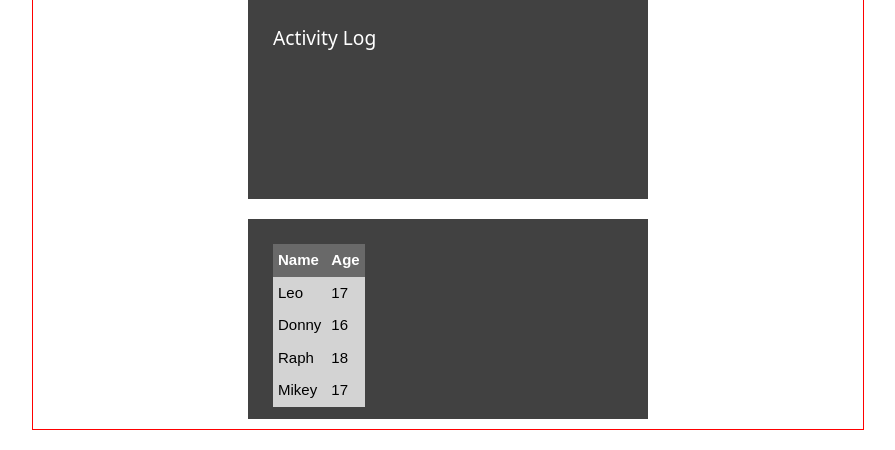
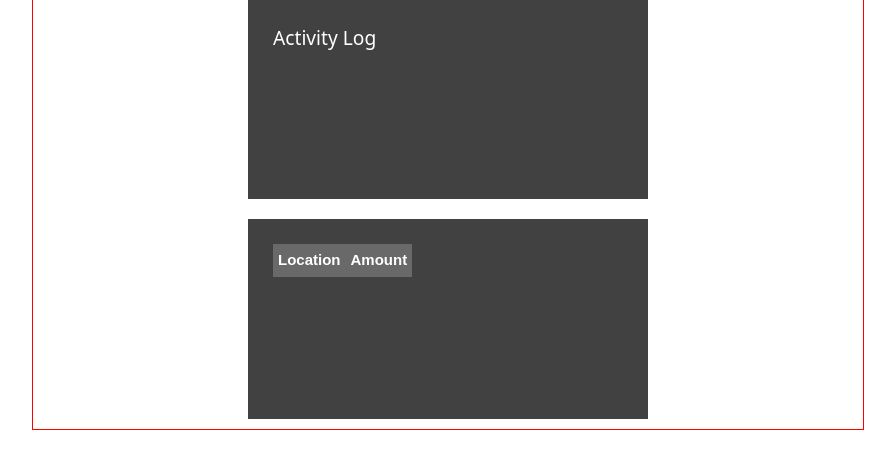
Before and after one commit to jonnyfriendlychicago/PY_Flask_NinjaGold, a Flask app: page / in a window 1280 px wide. Shown: the part 832-1282 px from the top of the page, without its empty margins (192-1087 px from the left). Run offline with Flask 2, Linux system fonts and the light colour scheme; lists and menus that the app fills with data are empty.

Commit message:
working! yay!

```diff
--- a/server.py
+++ b/server.py
@@ -9,44 +9,50 @@
 def beHome():
     if "transactionsList" not in session:
         session['transactionsList'] = []
-        # session['transactionsList2'] = []
-        # session['transactionsDetailsList'] = []
 
     if "StudentInfoList" not in session:
         session['StudentInfoList'] = [
-            {'name' : 'Leo', 'age' : 17}
-            , {'name' : 'Donny', 'age' : 16 }
-            ,{'name' : 'Raph', 'age' : 18}
-            , {'name' : 'Mikey', 'age' : 17}
+            # {'name' : 'Leo', 'age' : 17}
+            # , {'name' : 'Donny', 'age' : 16 }
+            # ,{'name' : 'Raph', 'age' : 18}
+            # , {'name' : 'Mikey', 'age' : 17}
         ]
-    print(session['StudentInfoList'])
+
+        # session['StudentInfoList'] = listo
+        # session['StudentInfoListDos'] = listo
+
+
     return render_template("index.html")
 
 @app.route('/processMoney', methods=['Post'])
 def processMoney():
     if (request.form['which_form'] =='transType1'):
-        # delta = random.randint(10,20)
-        # session['transactionsList'].append(delta)
-        # session['transactionsList2'].append(20)
+
+        delta = random.randint(10,20)
+        session['transactionsList'].append(delta)
+        session['sumTransactionList'] = sum(session['transactionsList'])
+
+
+        # below is the Cameron design that works!
+        a_dictionary = {'loc' : 'Farmville', 'amt' : delta}
+        mylist = session['StudentInfoList']
+        mylist.append(a_dictionary)
+        session['StudentInfoList'] = mylist
+
+        # below is the Cameron design that works!  commenting out for future ref as i now hck it up further
+        # a_dictionary = {'name' : 'JonnyFriend', 'age' : 42}
+        # mylist = session['StudentInfoList']
+        # mylist.append(a_dictionary)
+        # session['StudentInfoList'] = mylist
+
+    # elif request.form['which_form'] =='transType2':
+        # session['transactionsList'].append(40)
+        # session['transactionsList2'].append(40)
         # session['sumTransactionList'] = sum(session['transactionsList'])
-        # session['transactionsDetailsList'].append(1)
-
-        a_dictionary = {'name' : 'Splinter', 'age' : 60}
-        # session.dictionary_copy = session.a_dictionary.copy()
-        session['StudentInfoList'].append(a_dictionary)
-
-        # print(session.StudentInfoList)
-        print(session['StudentInfoList'])
-        # jrf
-
-    elif request.form['which_form'] =='transType2':
-        session['transactionsList'].append(40)
-        # session['transactionsList2'].append(40)
-        session['sumTransactionList'] = sum(session['transactionsList'])
         # session['transactionsDetailsList'].append(2)
 
-    # elif request.form['which_form'] =='transTypeReset':
-    #     session.clear()
+    elif request.form['which_form'] =='transTypeReset':
+        session.clear()
         # session['transactionsList'] = []
         # session['transactionsList2'] = []
         # session['transactionsDetailsList'] = []
--- a/templates/index.html
+++ b/templates/index.html
@@ -54,13 +54,13 @@
             <div class="formContainer01">
                 <table class="studentTbl">
                     <tr>
-                        <th class="studentTblHdr">Name</th>
-                        <th class="studentTblHdr">Age</th>
+                        <th class="studentTblHdr">Location</th>
+                        <th class="studentTblHdr">Amount</th>
                     </tr>
                     {% for s in session.StudentInfoList %}
                     <tr>
-                        <td class="studentTblData">{{s['name']}}</td>
-                        <td class="studentTblData">{{s['age']}}</td>
+                        <td class="studentTblData">{{s['loc']}}</td>
+                        <td class="studentTblData">{{s['amt']}}</td>
                     </tr>
                     {% endfor %}
                 </table>
```
Lines whose indentation alone changed are shown as unchanged.
